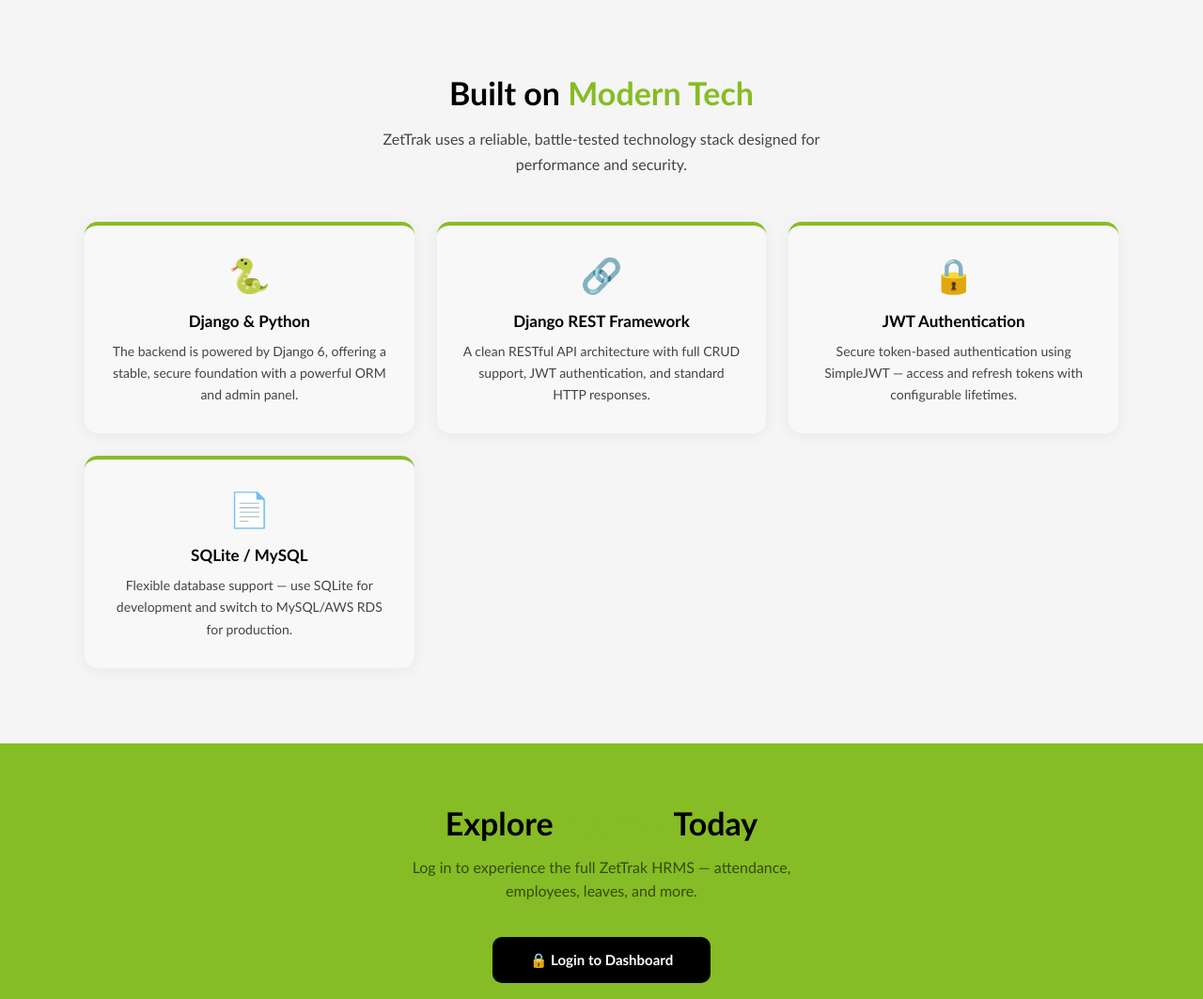
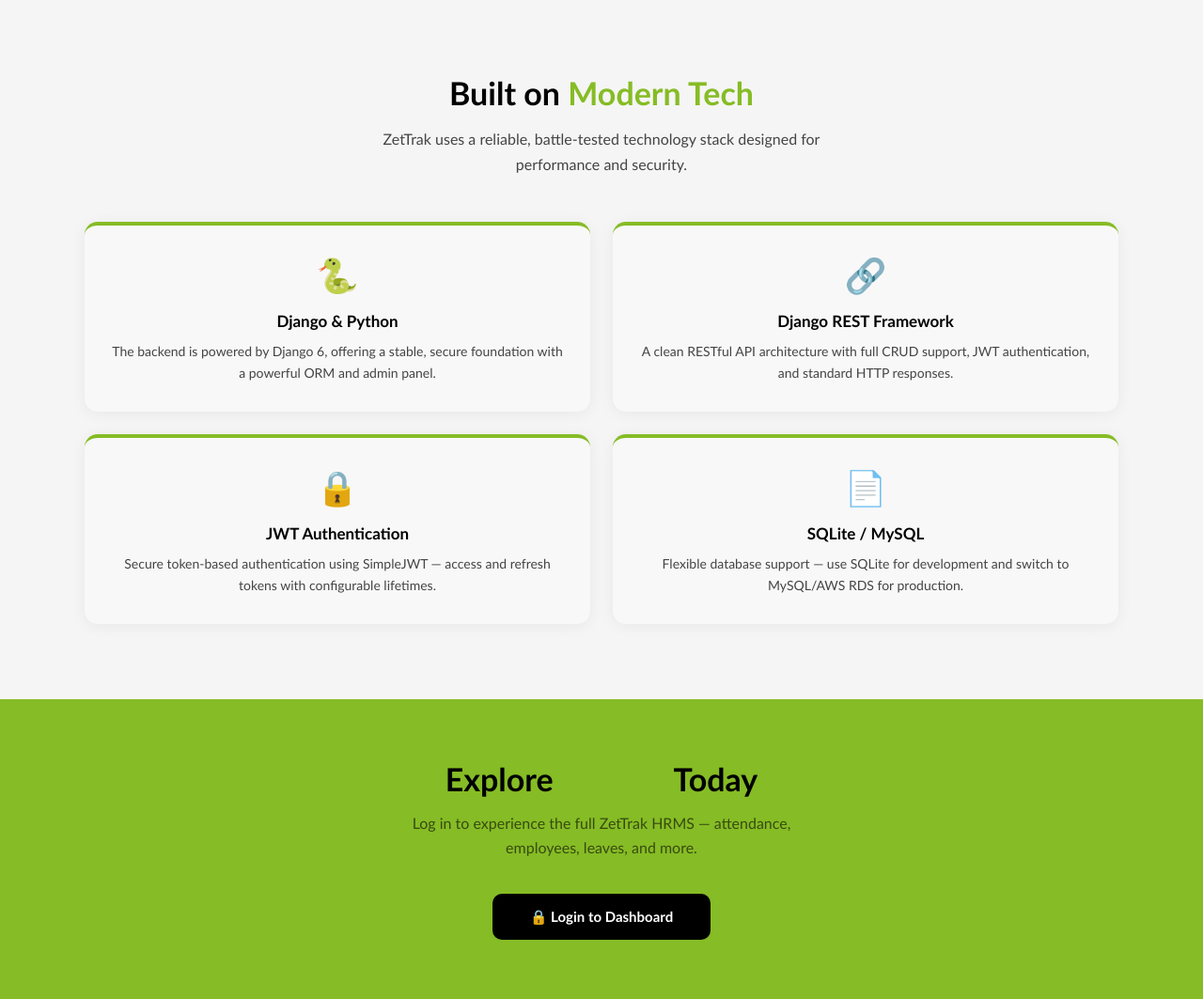
Before and after one commit to FINTEXLPROJECTS/Zettrack_updated, a Django app: page /about/ in a window 1280 px wide. Shown: the part 1913-2976 px from the top of the page at 94% size. Run offline with Django 5.2, Linux system fonts and the light colour scheme.

Commit message:
Set Built on Modern Tech section to 2 cards per row on about page
Co-Authored-By: Claude Sonnet 4.6 <noreply@anthropic.com>

```diff
--- a/zettrak_frontend/static/public.css
+++ b/zettrak_frontend/static/public.css
@@ -307,6 +307,14 @@ body {
   display: grid;
   grid-template-columns: repeat(auto-fill, minmax(280px, 1fr));
   gap: 24px;
+}
+
+.features-grid-2col {
+  grid-template-columns: repeat(2, 1fr);
+}
+
+@media (max-width: 768px) {
+  .features-grid-2col { grid-template-columns: 1fr; }
 }
 
 .feature-card {
--- a/zettrak_frontend/templates/about.html
+++ b/zettrak_frontend/templates/about.html
@@ -110,7 +110,7 @@
     <div class="section-inner">
       <h2 class="section-title section-title-white" style="text-align: center;">Built on <span class="accent">Modern Tech</span></h2>
       <p class="section-subtitle section-subtitle-light" style="text-align: center; margin-left: auto; margin-right: auto;">ZetTrak uses a reliable, battle-tested technology stack designed for performance and security.</p>
-      <div class="features-grid">
+      <div class="features-grid features-grid-2col">
         <div class="feature-card feature-card-dark">
           <span class="feature-icon">&#128013;</span>
           <h3>Django &amp; Python</h3>
```
